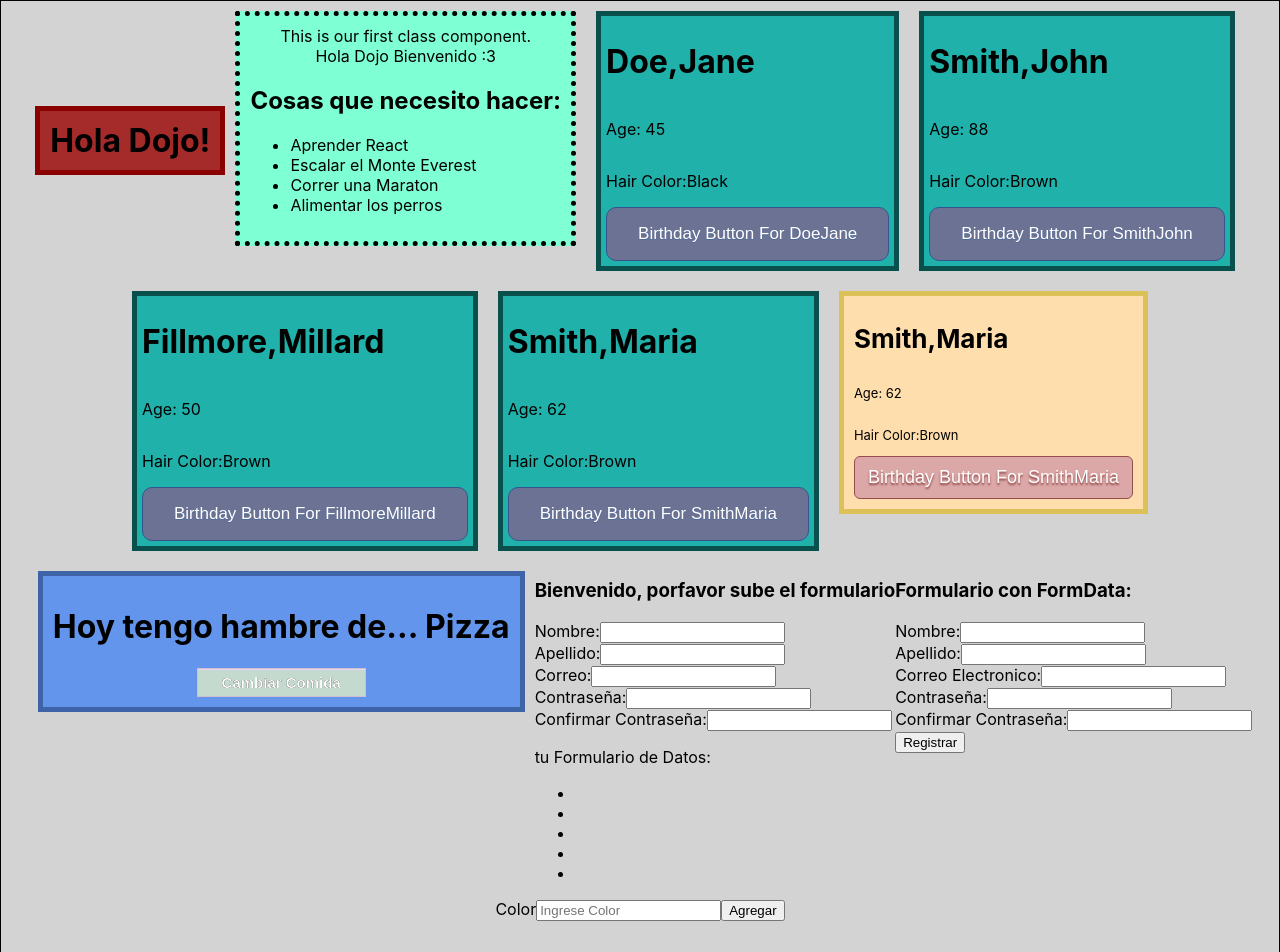
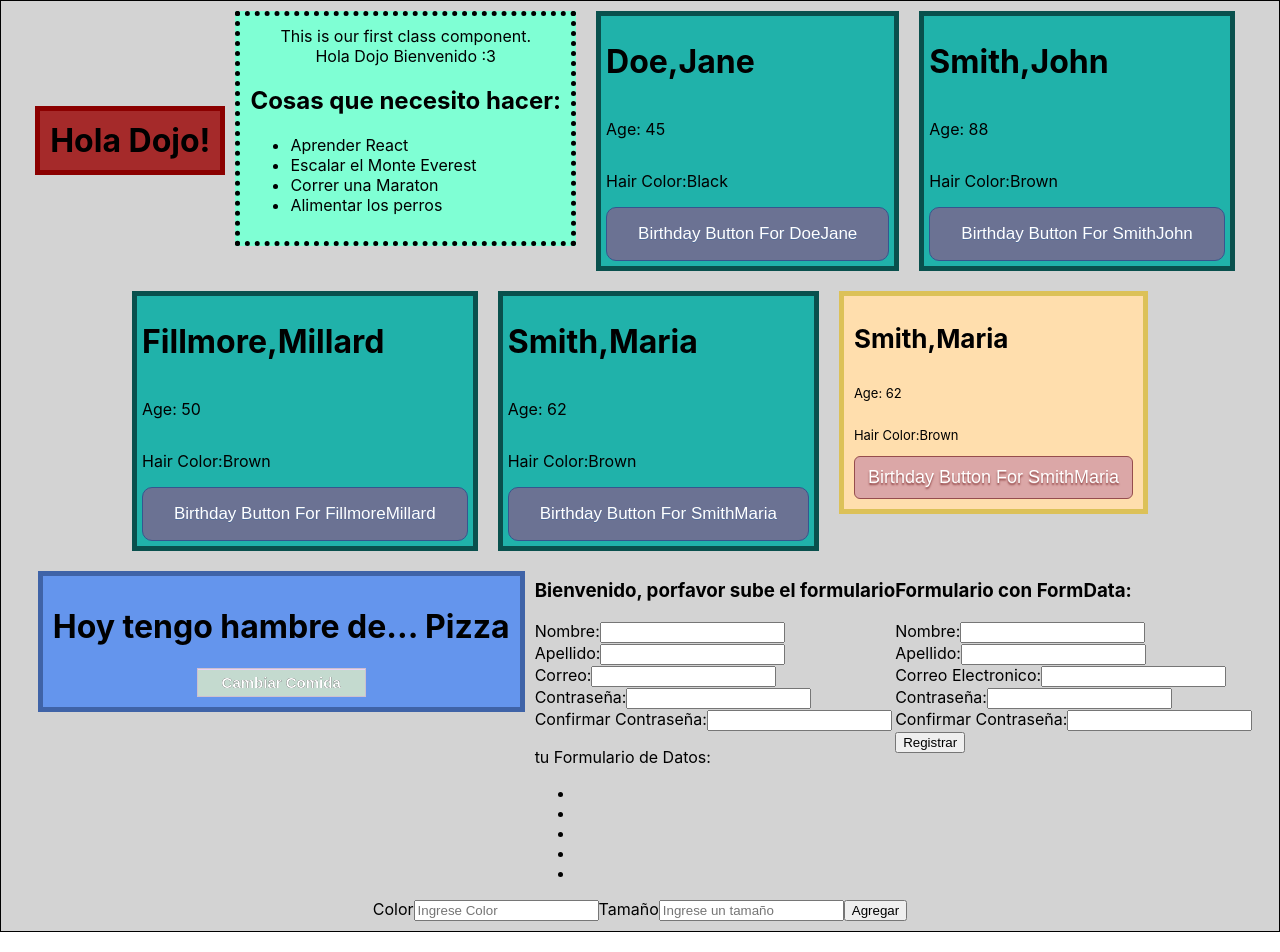
Before and after one commit to LeyBatenkaitos/MERN_CodingDojo, a React (Create React App) app in the folder mi-app/: page / in a window 1280 px wide. Shown: the top 952 px of the page. Built offline with nearby package versions, Linux system fonts and the light colour scheme.

Commit message:
Generador de cajas Atrasado

```diff
--- a/mi-app/src/App.js
+++ b/mi-app/src/App.js
@@ -1,5 +1,5 @@
 import Home from "./componentes/home";
-import React from "react";
+import React, { useState } from "react";
 import PersonCard from "./componentes/PersonCard";
 import FunctionalComponent from "./componentes/FunctionalComponent";
 import CartaPersona from "./componentes/percard";
@@ -10,6 +10,11 @@ import FormularioCajas from "./componentes/Generador de Cajas/FormularioCajas";
 import Caja from "./componentes/Generador de Cajas/Caja";
 
 function App() {
+  const [color, setColor] = useState([]);
+  const crearNuevaCaja = (caja) => {
+    setColor((cs) => [caja, ...cs]);
+  };
+  const cajas = color.map((caja, key) => <Caja key={key} {...caja} />);
   return (
     <div className="app">
       <h1 className="appDojo">Hola Dojo!</h1>
@@ -59,8 +64,8 @@ function App() {
         <FormularioFormData></FormularioFormData>
       </div>
       <div>
-        <FormularioCajas />
-        <Caja />
+        <FormularioCajas cajaNueva={crearNuevaCaja} />
+        {cajas}
       </div>
     </div>
   );
--- a/mi-app/src/componentes/Generador de Cajas/Caja.jsx
+++ b/mi-app/src/componentes/Generador de Cajas/Caja.jsx
@@ -3,8 +3,18 @@ import styles from "./caja.module.css";
 
 const Caja = (props) => {
   //ingresa el color como propiedad
-  const { color } = props;
-  return <div className={styles.caja} style={{ backgroundColor: color }}></div>;
+  const { color, tamaño } = props;
+  const pixeladoParaCajas = tamaño + "px";
+  return (
+    <div
+      className={styles.caja}
+      style={{
+        backgroundColor: color,
+        height: pixeladoParaCajas,
+        width: pixeladoParaCajas,
+      }}
+    ></div>
+  );
 };
 
 export default Caja;
--- a/mi-app/src/componentes/Generador de Cajas/FormularioCajas.jsx
+++ b/mi-app/src/componentes/Generador de Cajas/FormularioCajas.jsx
@@ -1,10 +1,32 @@
 import React from "react";
 
-const FormularioCajas = () => {
+const FormularioCajas = (props) => {
+  const { cajaNueva } = props;
+  const submitData = (e) => {
+    e.preventDefault();
+    const rawForm = e.target;
+    const formData = new FormData(rawForm);
+    const datosUtiles = {};
+    for (const [key, valor] of formData.entries()) datosUtiles[key] = valor;
+    if (datosUtiles["color"].trim() === "")
+      return alert("Tienes que colocar un color!!!");
+
+    if (datosUtiles["tamaño"].trim() === "")
+      return alert("Tienes que colocar un Tamaño!!!");
+    cajaNueva(datosUtiles);
+    rawForm
+      .querySelectorAll('input:not([type="submit"])')
+      .forEach((input, index) => {
+        input.value = "";
+        if (index === 0) input.focus();
+      });
+  };
   return (
-    <form>
+    <form onSubmit={submitData}>
       <label>Color</label>
-      <input type="text" name="Color" placeholder="Ingrese Color" />
+      <input type="text" name="color" placeholder="Ingrese Color" />
+      <label htmlFor="tamaño">Tamaño</label>
+      <input type="number" name="tamaño" placeholder="Ingrese un tamaño" />
       <input type="submit" value="Agregar" />
     </form>
   );
--- a/mi-app/src/componentes/formularioFormData.jsx
+++ b/mi-app/src/componentes/formularioFormData.jsx
@@ -28,8 +28,8 @@ const FormularioFormData = () => {
       errors.correo = "El correo tiene que tener mas de 5 caracteres";
     if (contraseña.length < 8)
       errors.contraseña = "Tiene que tener mas de 8 Caracteres";
-    if (contraseña !== confirmarContraseña)
-      errors.confirmarContraseña = "Las contraseñas no coinciden, Verifiquelas";
+    if (contraseña !== confirmarContraseña);
+    errors.confirmarContraseña = "Las contraseñas no coinciden, Verifiquelas";
 
     setErrorFormulario(errors);
     return !Object.keys(errors).length;
```
